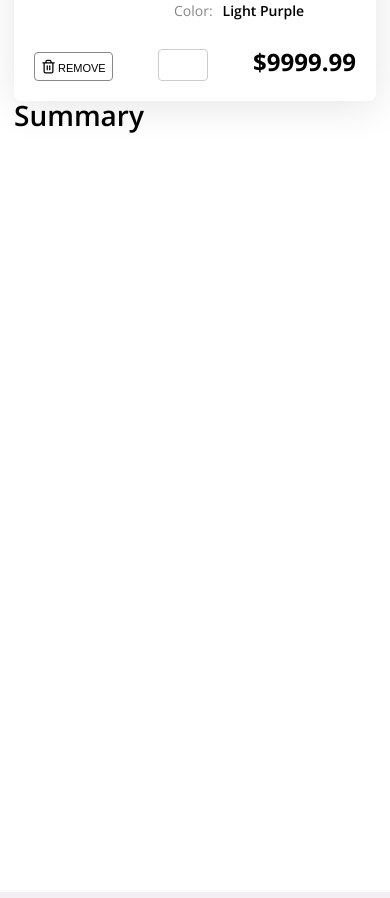
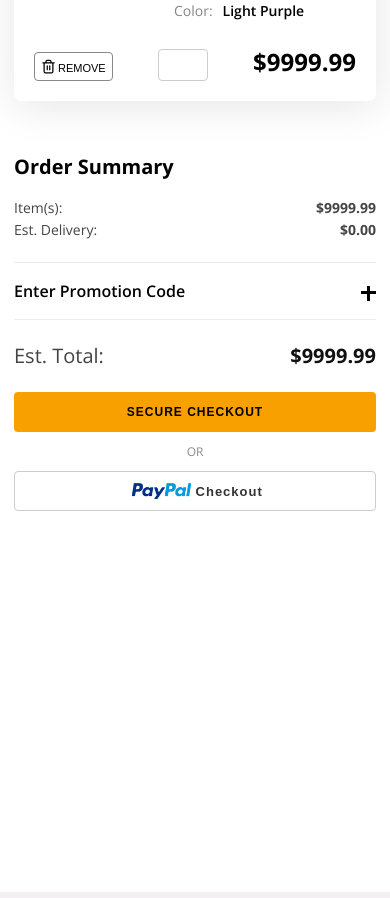
Before and after one commit to nhannguyencsd/mern-ecommerce, a React (Create React App) app in the folder client/: page /cart in a window 390 px wide. Shown: the part 916-1814 px from the top of the page. Built offline with nearby package versions, Linux system fonts and the light colour scheme.

Commit message:
feat(client): create CartSummary component

```diff
--- a/client/src/components/CartItem/CartItem.module.scss
+++ b/client/src/components/CartItem/CartItem.module.scss
@@ -69,8 +69,8 @@
         outline: 0.2rem solid transparent;
 
         &:focus {
-            outline-offset: 0.3rem;
-            box-shadow: 0 0 0 0.3rem rgb(255 255 255), 0 0 0.5rem 0.4rem rgb(15 15 15 / 30%);
+            border-color: #0b67f180;
+            box-shadow: 0 0 3px 0 rgb(63 137 225 / 50%);
         }
     }
 
--- /dev/null
+++ b/client/src/components/CartSummary/CartSummary.module.scss
@@ -0,0 +1,190 @@
+.wrapper {
+    max-width: 700px;
+    border-radius: 8px;
+    padding-left: 32px;
+    padding-right: 32px;
+    margin-top: 56px;
+    margin-left: auto;
+    margin-right: auto;
+}
+// summary headline
+.headline {
+    font-size: 2rem;
+    line-height: 2rem;
+    font-weight: 700;
+    text-transform: capitalize;
+}
+
+// sub prices
+.sub-price-list {
+    padding: 20px 0;
+    border-bottom: 1px solid #ececec;
+}
+
+.sub-price {
+    display: flex;
+    justify-content: space-between;
+    font-size: 1.4rem;
+    color: #444;
+
+    span {
+        font-weight: 700;
+        color: #444;
+    }
+}
+
+// promotion code
+.promotion-code {
+    padding: 20px 0;
+    border-bottom: 1px solid #ececec;
+
+    .promotion-code-greeting {
+        position: relative;
+        font-weight: 600;
+        line-height: 1.6rem;
+        cursor: pointer;
+    }
+
+    .promotion-code-icon::before {
+        position: absolute;
+        top: 50%;
+        right: 0;
+        content: '';
+        height: 3px;
+        width: 15px;
+        background-color: #000;
+    }
+
+    .promotion-code-icon::after {
+        position: absolute;
+        top: calc(50% - 5px);
+        right: 6px;
+        content: '';
+        height: 15px;
+        width: 3px;
+        transition: transform 0.2s;
+        background-color: #000;
+    }
+}
+
+.promotion-code-greeting:hover {
+    color: #1662fd;
+}
+
+.promotion-code-greeting:hover .promotion-code-icon::before,
+.promotion-code-greeting:hover .promotion-code-icon::after {
+    background-color: #1662fd;
+}
+
+.promotion-code-greeting.promotion-code-greeting-is-active .promotion-code-icon::after {
+    transform: rotate(90deg);
+}
+
+.promotion-code-content {
+    display: none;
+    justify-content: space-evenly;
+    margin-top: 20px;
+
+    input {
+        width: 70%;
+        height: 32px;
+        border: 1px solid #ccc;
+        border-radius: 4px;
+        text-align: center;
+        outline: 0.2rem solid transparent;
+
+        &:focus {
+            border-color: #0b67f180;
+            box-shadow: 0 0 2px 0 rgb(63 137 225 / 50%);
+        }
+    }
+
+    button {
+        width: 60px;
+        border: 1px solid #ccc;
+        border-radius: 4px;
+        font-weight: 500;
+        font-size: 1.2rem;
+        font-weight: 700;
+        cursor: pointer;
+        transition: 0.2s background-color;
+        color: #000;
+        background-color: transparent;
+
+        &:hover {
+            color: #1662fd;
+        }
+    }
+}
+
+// checkout
+.checkout {
+    display: flex;
+    flex-direction: column;
+    justify-content: center;
+    padding: 20px 0;
+}
+
+.total-price {
+    display: flex;
+    justify-content: space-between;
+    font-size: 2rem;
+    color: #444;
+
+    span {
+        font-weight: 700;
+        color: #111;
+    }
+}
+
+.btn-checkout,
+.btn-paypal-checkout {
+    height: 40px;
+    border: none;
+    border-radius: 4px;
+    font-size: 1.2rem;
+    font-weight: 600;
+    letter-spacing: 1px;
+    cursor: pointer;
+}
+
+.btn-checkout {
+    margin-top: 20px;
+    color: #000;
+    background-color: #f7a000;
+}
+
+.btn-paypal-checkout {
+    display: flex;
+    justify-content: center;
+    align-items: center;
+    border: 1px solid #ccc;
+    margin-top: 10px;
+    background-color: #fff;
+    color: #fff;
+
+    img {
+        height: 42%;
+    }
+
+    span {
+        font-size: 1.3rem;
+        color: #333;
+    }
+}
+
+.btn-divider {
+    position: relative;
+    margin-top: 10px;
+    text-align: center;
+    font-size: 1.2rem;
+    color: #888;
+}
+
+// media
+@media (max-width: 1024px) {
+    .wrapper {
+        padding-left: 0;
+        padding-right: 0;
+    }
+}
--- /dev/null
+++ b/client/src/components/CartSummary/CartSummaryIndex.js
@@ -0,0 +1,66 @@
+import classNames from 'classnames/bind';
+import { useState, useRef } from 'react';
+import styles from './CartSummary.module.scss';
+
+const cx = classNames.bind(styles);
+
+function CartSummary() {
+    const [isActive, setIsActive] = useState(false);
+    const contentRef = useRef();
+
+    const handleTogglePromtionCode = () => {
+        setIsActive(!isActive);
+        if (isActive) contentRef.current.style.display = 'none';
+        else contentRef.current.style.display = 'flex';
+    };
+
+    return (
+        <div className={cx('wrapper')}>
+            {/* headline */}
+            <h2 className={cx('headline')}>Order Summary</h2>
+            {/* sub price list */}
+            <div className={cx('sub-price-list')}>
+                <div className={cx('sub-price')}>
+                    Item(s):<span>$9999.99</span>
+                </div>
+                <div className={cx('sub-price')}>
+                    Est. Delivery:<span>$0.00</span>
+                </div>
+            </div>
+            {/* promotion code */}
+            <div className={cx('promotion-code')}>
+                <div
+                    className={
+                        isActive === true
+                            ? cx('promotion-code-greeting', 'promotion-code-greeting-is-active')
+                            : cx('promotion-code-greeting')
+                    }
+                    onClick={handleTogglePromtionCode}
+                >
+                    Enter Promotion Code
+                    <div className={cx('promotion-code-icon')}></div>
+                </div>
+                <div className={cx('promotion-code-content')} ref={contentRef}>
+                    <input type="text" />
+                    <button>APPLY</button>
+                </div>
+            </div>
+            {/* checkout */}
+            <div className={cx('checkout')}>
+                <div className={cx('total-price')}>
+                    Est. Total: <span>$9999.99</span>
+                </div>
+                <button className={cx('btn-checkout')}>SECURE CHECKOUT</button>
+                <div className={cx('btn-divider')}>OR</div>
+                <button className={cx('btn-paypal-checkout')}>
+                    <img src={require('../../assets/images/brands/paypal.png')} alt="PayPal Checkout"></img>
+                    <span class="paypal-button-text true" optional="" data-v-44bf4aee="">
+                        Checkout
+                    </span>
+                </button>
+            </div>
+        </div>
+    );
+}
+
+export default CartSummary;
--- a/client/src/pages/CartPage/CartPage.js
+++ b/client/src/pages/CartPage/CartPage.js
@@ -1,6 +1,7 @@
 import classNames from 'classnames/bind';
 import styles from './CartPage.module.scss';
 import CartItem from '../../components/CartItem/CartItemIndex';
+import CartSummary from '../../components/CartSummary/CartSummaryIndex';
 
 const cx = classNames.bind(styles);
 
@@ -50,7 +51,7 @@ function CartPage() {
                     </div>
                     {/* cart summary */}
                     <div className="col lg-4 md-12 sm-12">
-                        <h2 className={cx('headline')}>Summary</h2>
+                        <CartSummary />
                     </div>
                 </div>
             </div>
```
Also changed, not shown: client/src/assets/images/brands/paypal.png (added).
